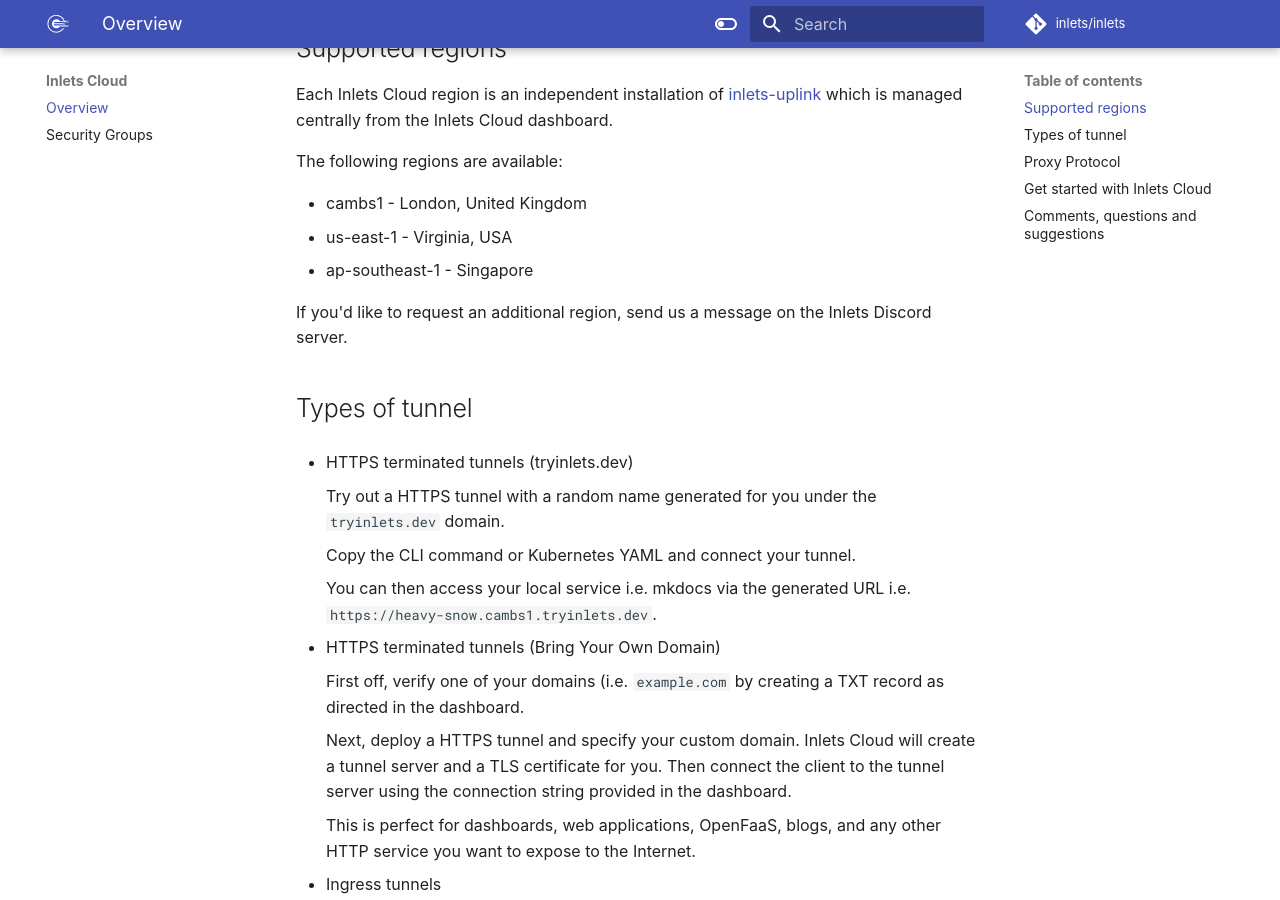
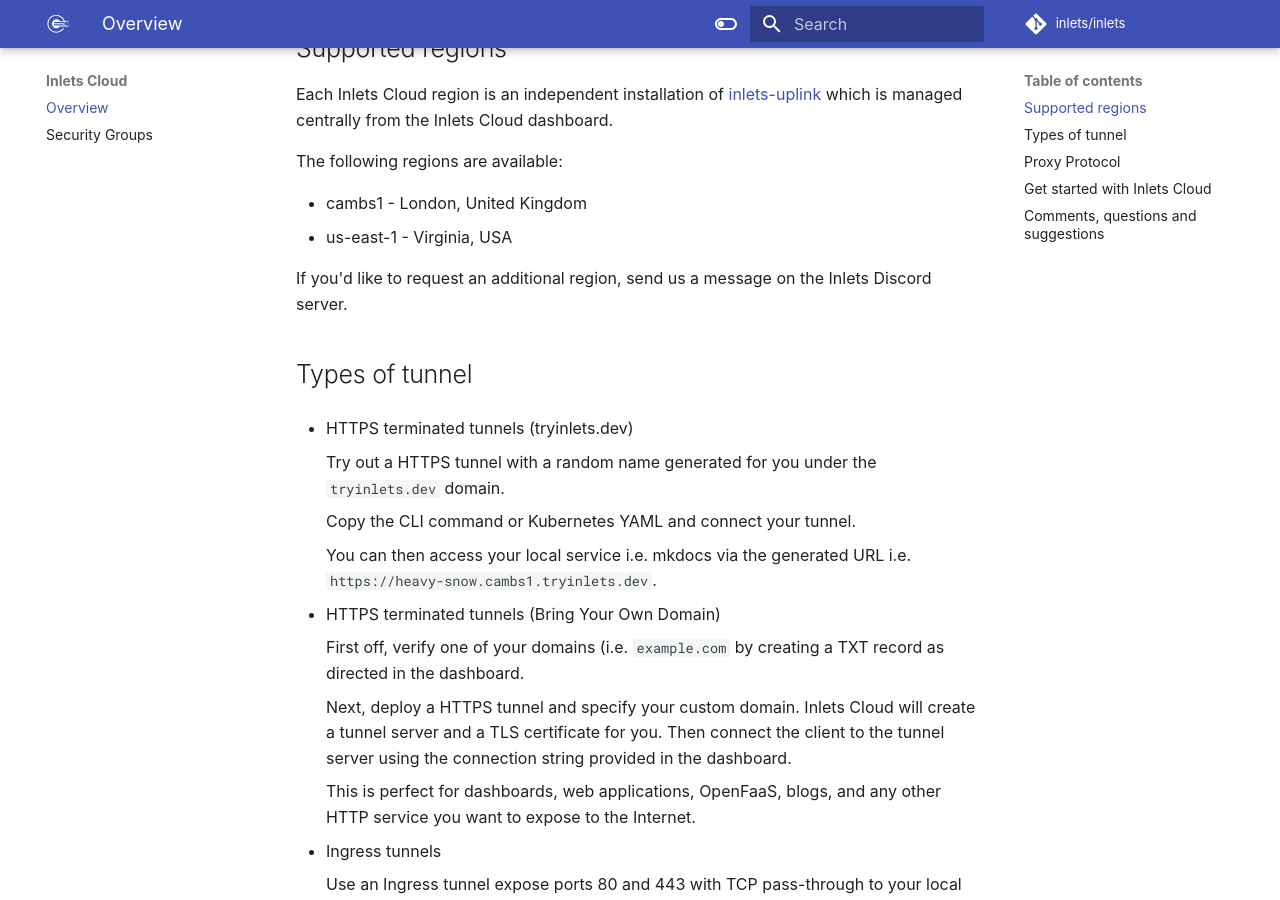
Before and after one commit to inlets/docs.inlets.dev, an MkDocs documentation site: the page built from docs/cloud/index.md, in a window 1280 px wide and 900 px high, scrolled down 446 px. Built offline with MkDocs 1.6.1 and Material for MkDocs 9.7.7, drawn with Linux system fonts in a browser that asks for light colours; some web fonts are replaced.

Commit message:
Remove ASIA region
Signed-off-by: Alex Ellis (OpenFaaS Ltd) <alexellis2@gmail.com>

```diff
--- a/docs/cloud/index.md
+++ b/docs/cloud/index.md
@@ -17,7 +17,6 @@
 
 * cambs1 - London, United Kingdom
 * us-east-1 - Virginia, USA
-* ap-southeast-1 - Singapore
 
 If you'd like to request an additional region, send us a message on the Inlets Discord server.
 
```
